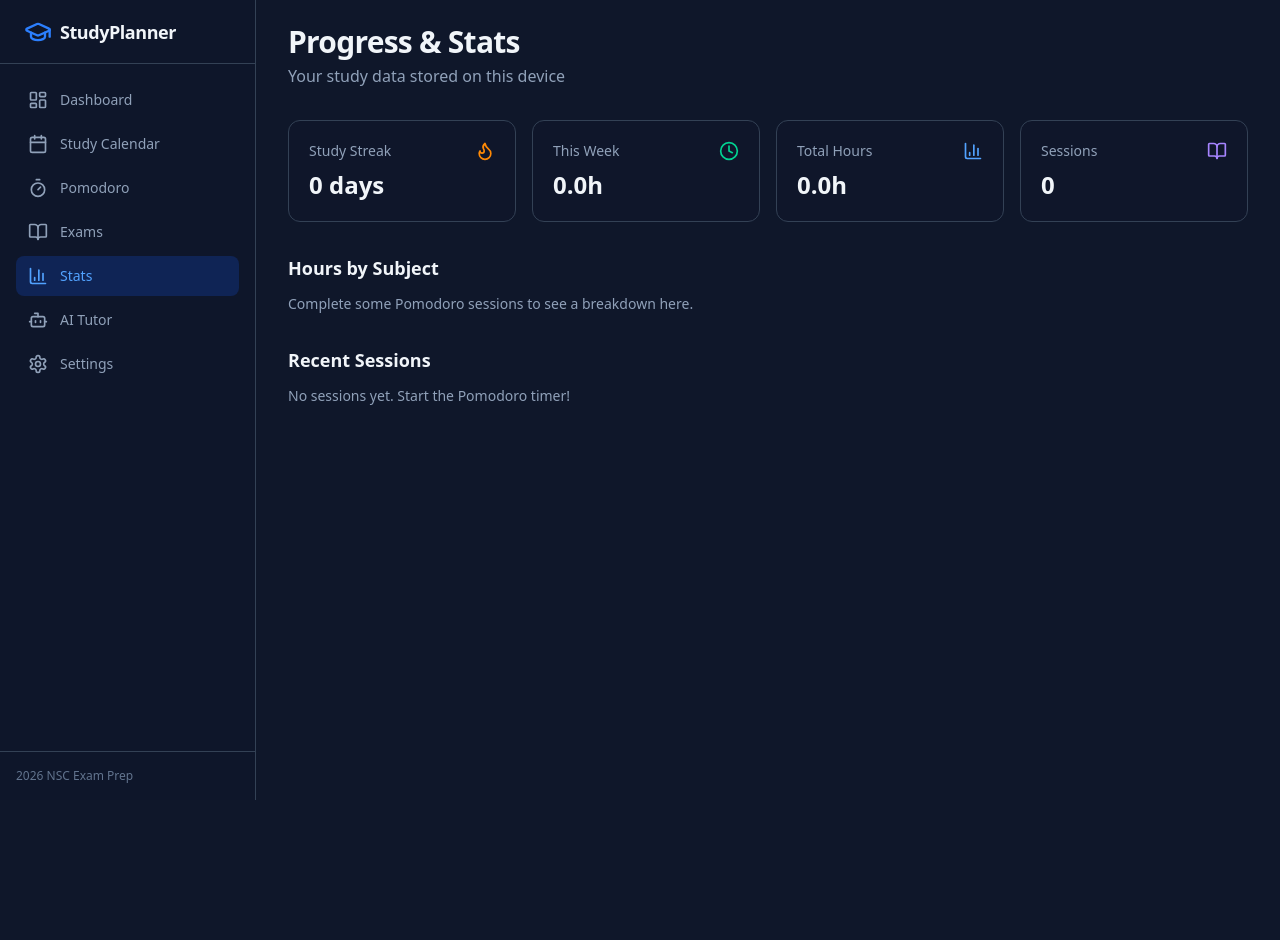
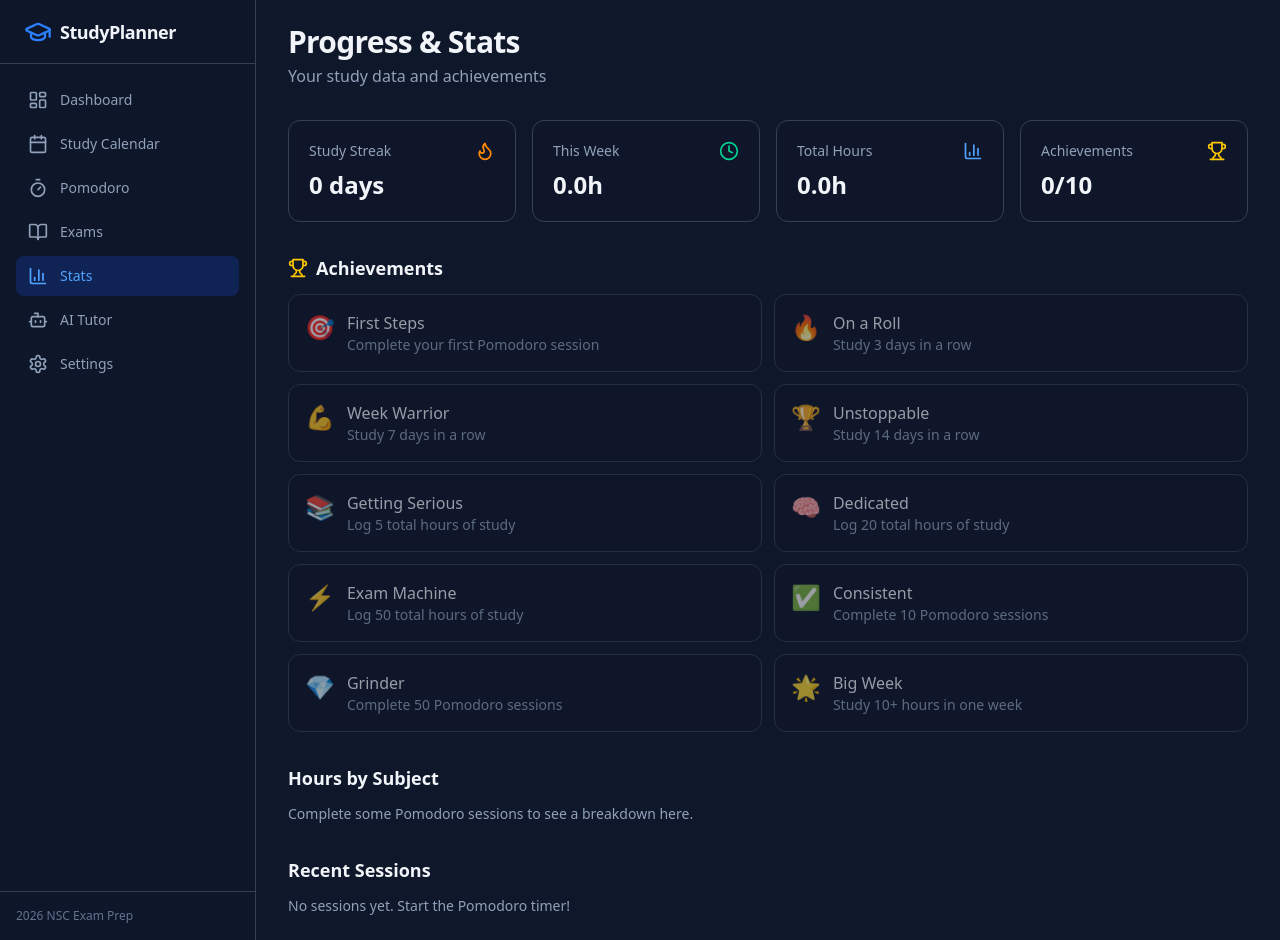
Before and after one commit to sixtoast/study-planner-pwa, a Next.js app: page /stats in a window 1280 px wide. Before the commit the page ends 800 px from the top, so only its background shows below. Built offline with nearby package versions, Linux system fonts and the light colour scheme.

Commit message:
Stats page: add achievements / badges section for motivation

```diff
--- a/src/app/stats/page.tsx
+++ b/src/app/stats/page.tsx
@@ -2,21 +2,23 @@
 
 import { useEffect, useState } from "react";
 import { getSessions, getStreak, getTotalMinutesThisWeek } from "@/lib/storage";
+import { getAchievements, type Achievement } from "@/lib/achievements";
 import type { StudySession } from "@/types";
-import { Flame, Clock, BookOpen, BarChart3 } from "lucide-react";
+import { Flame, Clock, BookOpen, BarChart3, Trophy } from "lucide-react";
 
 export default function StatsPage() {
   const [sessions, setSessions] = useState<StudySession[]>([]);
   const [streak, setStreak] = useState(0);
   const [weekMinutes, setWeekMinutes] = useState(0);
+  const [achievements, setAchievements] = useState<Achievement[]>([]);
 
   useEffect(() => {
     setSessions(getSessions());
     setStreak(getStreak());
     setWeekMinutes(getTotalMinutesThisWeek());
+    setAchievements(getAchievements());
   }, []);
 
-  // Subject breakdown
   const subjectMap = sessions.reduce<Record<string, number>>((acc, s) => {
     acc[s.subject] = (acc[s.subject] || 0) + s.duration_minutes;
     return acc;
@@ -29,13 +31,14 @@ export default function StatsPage() {
   const totalMinutes = sessions.reduce((sum, s) => sum + s.duration_minutes, 0);
   const totalHours = (totalMinutes / 60).toFixed(1);
   const weekHours = (weekMinutes / 60).toFixed(1);
+  const unlockedCount = achievements.filter((a) => a.unlocked).length;
 
   return (
     <div className="space-y-8">
       <div>
         <h1 className="text-3xl font-bold tracking-tight">Progress & Stats</h1>
         <p className="mt-1 text-slate-400">
-          Your study data stored on this device
+          Your study data and achievements
         </p>
       </div>
 
@@ -67,12 +70,43 @@ export default function StatsPage() {
 
         <div className="rounded-xl border border-slate-800 bg-slate-900/60 p-5">
           <div className="flex items-center justify-between">
-            <p className="text-sm text-slate-400">Sessions</p>
-            <BookOpen className="h-5 w-5 text-violet-400" />
+            <p className="text-sm text-slate-400">Achievements</p>
+            <Trophy className="h-5 w-5 text-yellow-400" />
           </div>
-          <p className="mt-2 text-2xl font-bold">{sessions.length}</p>
+          <p className="mt-2 text-2xl font-bold">{unlockedCount}/{achievements.length}</p>
         </div>
       </div>
+
+      {/* Achievements */}
+      <section>
+        <h2 className="mb-3 text-lg font-semibold flex items-center gap-2">
+          <Trophy className="h-5 w-5 text-yellow-400" />
+          Achievements
+        </h2>
+        <div className="grid gap-3 sm:grid-cols-2">
+          {achievements.map((a) => (
+            <div
+              key={a.id}
+              className={`rounded-xl border p-4 flex items-start gap-3 ${
+                a.unlocked
+                  ? "border-yellow-500/40 bg-yellow-500/10"
+                  : "border-slate-800 bg-slate-900/40 opacity-60"
+              }`}
+            >
+              <span className="text-2xl">{a.icon}</span>
+              <div>
+                <p className="font-medium">{a.title}</p>
+                <p className="text-sm text-slate-400">{a.description}</p>
+                {a.unlocked && a.unlockedAt && (
+                  <p className="text-xs text-yellow-400/80 mt-1">
+                    Unlocked {new Date(a.unlockedAt).toLocaleDateString()}
+                  </p>
+                )}
+              </div>
+            </div>
+          ))}
+        </div>
+      </section>
 
       {/* Subject breakdown */}
       <section>
@@ -111,7 +145,7 @@ export default function StatsPage() {
           <p className="text-slate-400 text-sm">No sessions yet. Start the Pomodoro timer!</p>
         ) : (
           <div className="space-y-2">
-            {sessions.slice(0, 15).map((s) => (
+            {sessions.slice(0, 12).map((s) => (
               <div
                 key={s.id}
                 className="flex items-center justify-between rounded-lg border border-slate-800 bg-slate-900/50 px-4 py-3 text-sm"
```
